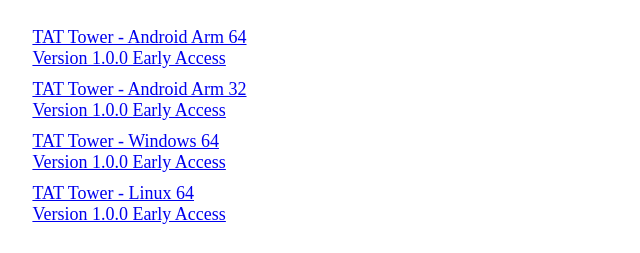
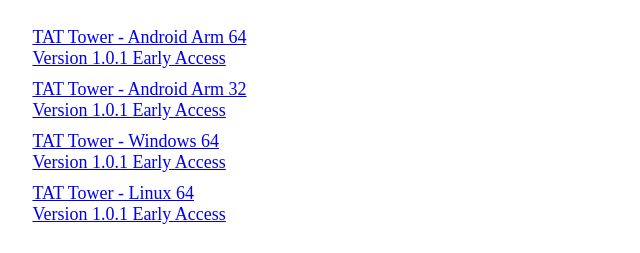
Before and after one commit to TATStudio2025/TAT-Tower, a plain HTML site: page index.html in a window 1280 px wide. Shown: the part 1275-1528 px from the top of the page, 102-742 px from the left. Drawn offline with Linux system fonts and the light colour scheme.

Commit message:
Update index.html

```diff
--- a/index.html
+++ b/index.html
@@ -54,10 +54,10 @@
         <div id="Downloads">Downloads</div>
         <div id="Downloads-Other"><a href="https://tat-studio.itch.io/tat-tower">Itch.io</a><a id="other-2" href="https://github.com/TATStudio2025/TAT-Tower/releases">Github</a></div>
         <div id="list">
-            <a  href="https://github.com/TATStudio2025/TAT-Tower/releases/download/1.0.1/TAT.Tower.Arm.64.apk">TAT Tower - Android Arm 64<br>Version 1.0.0 Early Access</a><br>
-            <a style="position: relative;top: 10px;" href="https://github.com/TATStudio2025/TAT-Tower/releases/download/1.0.1/TAT.Tower.Arm.abi.apk">TAT Tower - Android Arm 32<br>Version 1.0.0 Early Access</a><br>
-            <a style="position: relative;top: 20px;" href="https://github.com/TATStudio2025/TAT-Tower/releases/download/1.0.1/windows.zip">TAT Tower - Windows 64<br>Version 1.0.0 Early Access</a><br>
-            <a style="position: relative;top: 30px;" href="https://github.com/TATStudio2025/TAT-Tower/releases/download/1.0.1/linux.zip">TAT Tower - Linux 64<br>Version 1.0.0 Early Access</a><br><br>
+            <a  href="https://github.com/TATStudio2025/TAT-Tower/releases/download/1.0.1/TAT.Tower.Arm.64.apk">TAT Tower - Android Arm 64<br>Version 1.0.1 Early Access</a><br>
+            <a style="position: relative;top: 10px;" href="https://github.com/TATStudio2025/TAT-Tower/releases/download/1.0.1/TAT.Tower.Arm.abi.apk">TAT Tower - Android Arm 32<br>Version 1.0.1 Early Access</a><br>
+            <a style="position: relative;top: 20px;" href="https://github.com/TATStudio2025/TAT-Tower/releases/download/1.0.1/windows.zip">TAT Tower - Windows 64<br>Version 1.0.1 Early Access</a><br>
+            <a style="position: relative;top: 30px;" href="https://github.com/TATStudio2025/TAT-Tower/releases/download/1.0.1/linux.zip">TAT Tower - Linux 64<br>Version 1.0.1 Early Access</a><br><br>
 
             <a style="position: relative;top: 40px;" href="https://github.com/TATStudio2025/TAT-Tower/releases/download/1.0.0/TAT.Tower.Arm.64.apk">TAT Tower - Android Arm 64<br>Version 1.0.0 Early Access</a><br>
             <a style="position: relative;top: 50px;" href="https://github.com/TATStudio2025/TAT-Tower/releases/download/1.0.0/TAT.Tower.Arm.abi.apk">TAT Tower - Android Arm 32<br>Version 1.0.0 Early Access</a><br>
```
